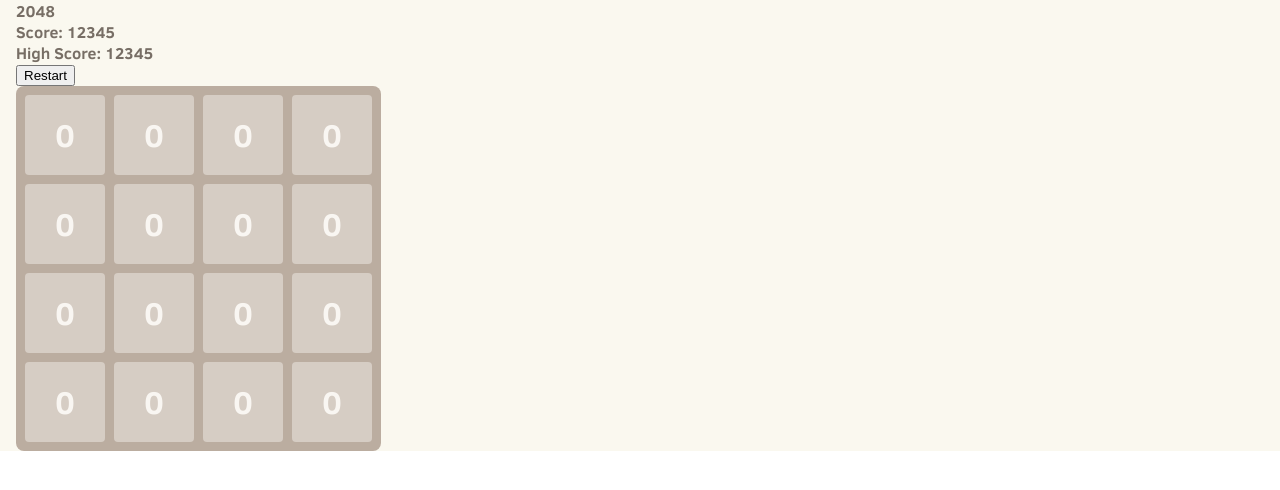
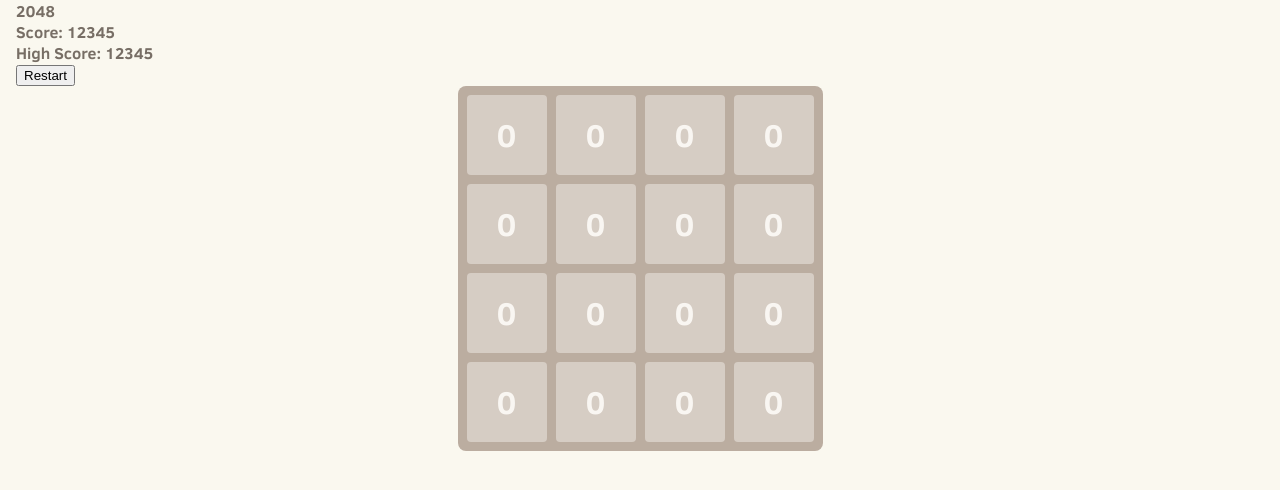
Before and after one commit to chaitanyathengdi/angular-twentyfortyeight, an Angular app: page / in a window 1280 px wide. Shown: the top 490 px of the page. Built offline with nearby package versions, Linux system fonts and the light colour scheme.

Commit message:
Fix game layout

```diff
--- a/src/app/board/board.component.css
+++ b/src/app/board/board.component.css
@@ -1,3 +1,8 @@
+.wrapper {
+    display: block;
+    text-align: center; /* because .grid is inline-block */
+}
+
 .grid {
     background-color: #bbada0;
     padding: 0;
--- a/src/app/board/board.component.html
+++ b/src/app/board/board.component.html
@@ -1,3 +1,4 @@
+<div class="wrapper">
     <div class="grid">
         <div class="row">
             <tile [class]="getClassForValue(values[0][0])" class="tile" [value]="values[0][0]"></tile>
@@ -24,3 +25,4 @@
             <tile [class]="getClassForValue(values[3][3])" class="tile" [value]="values[3][3]"></tile>
         </div>
     </div>
+</div>
--- a/src/app/game/game.component.css
+++ b/src/app/game/game.component.css
@@ -4,6 +4,7 @@
     width: 100%;
     box-sizing: border-box;
     min-height: 450px;
+    height: 100vh; /* might have issues - check later */
     font-family: ClearSansBold;
-    padding: 0 1rem;
+    padding: 0 16px;
 }
```
Lines whose indentation alone changed are shown as unchanged.
